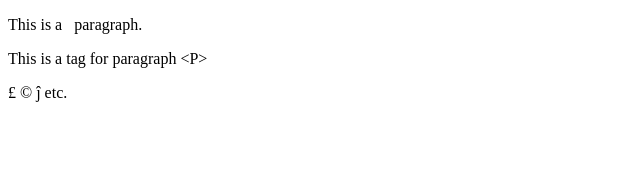
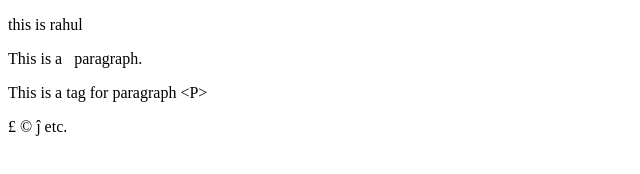
Before and after one commit to RahulPatel2727/CWH_fullStack, a plain HTML site: page css/0_14/11.html in a window 1280 px wide. Shown: the whole page, without its empty margins (0-640 px from the left). Drawn offline with Linux system fonts and the light colour scheme.

Commit message:
Update 11.html

```diff
--- a/css/0_14/11.html
+++ b/css/0_14/11.html
@@ -8,6 +8,7 @@
 </head>
 <body>
     <div class="container">
+        <P>this is rahul</P>
         <P>This is a &nbsp; paragraph.</P>
         <p>This is a tag for paragraph &lt;P&gt;</p>
         &pound; &copy; &jcirc; etc.
```
